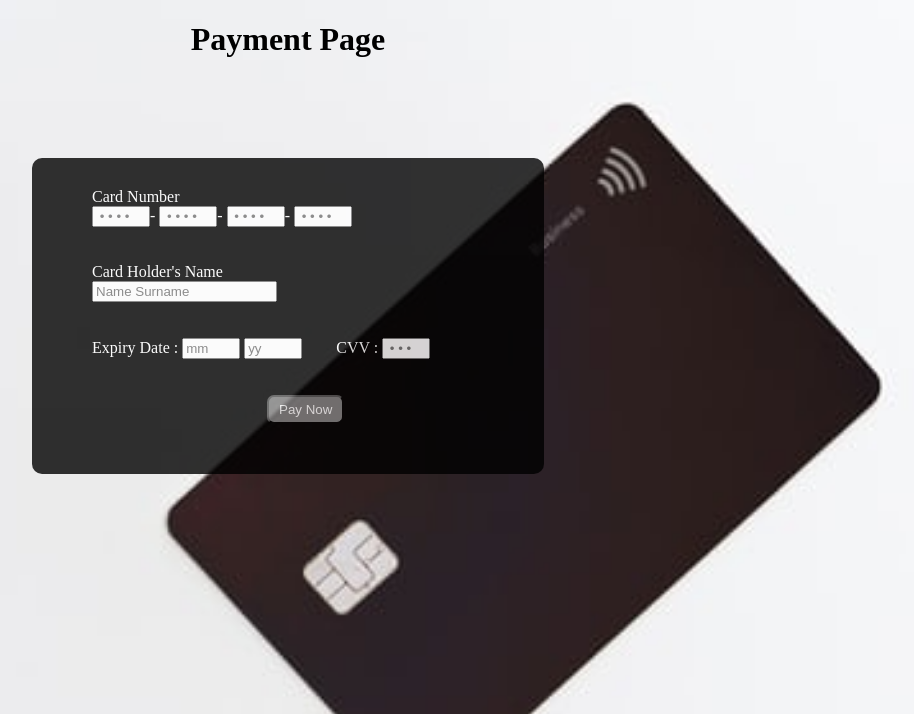
After one commit to vaibhavjan/Travel-and-Tourism, a PHP site: page /payment.html in a window 1280 px wide. The commit adds this page. Shown: the top 714 px of the page, without its empty margins (352-1266 px from the left). Run offline with PHP 8.4, Linux system fonts and the light colour scheme.

Commit message:
after payment page

```diff
--- a/login_page.html
+++ b/login_page.html
@@ -153,7 +153,7 @@
     }
 
     #bo {
-      background: url(images/4.jpg);
+      background: url(images/3.jpg);
       background-size: 100%;
     }
 
--- /dev/null
+++ b/payment.html
@@ -0,0 +1,82 @@
+<!DOCTYPE html>
+<html lang="en">
+
+<head>
+  <meta charset="UTF-8">
+  <meta http-equiv="X-UA-Compatible" content="IE=edge">
+  <meta name="viewport" content="width=device-width, initial-scale=1.0">
+  <title>Travel Mania | Payment page</title>
+  <link rel="shortcut icon" href="css/icon.ico" type="image/x-icon">
+</head>
+<style>
+  body {
+    margin: 0;
+    background-image: url(images/6.jpg);
+    background-size: 100%;
+  }
+
+  .payment {
+    opacity: 0.8;
+    color: white;
+    height: auto;
+    width: auto;
+    margin: 100px 30% auto 30%;
+    padding: 30px 10px 50px 60px;
+    background-color: black;
+    border-radius: 10px;
+  }
+
+  .c_num {
+    width: 50px;
+  }
+
+  .exp {
+    width: 50px;
+  }
+
+  input[type=submit] {
+    margin-left: 175px;
+    padding: 5px 10px 5px 10px;
+    border-radius: 7px;
+    background-color: grey;
+    color: white;
+  }
+  input[type=submit]:hover{
+    color:black;
+    background-color: gold;
+    cursor: pointer;
+  }
+</style>
+
+<body>
+  <h1 style="text-align: center;">Payment Page</h1>
+  <div class="payment">
+    <form>
+
+      <label for="first">Card Number</label><br>
+      <input type="text" class="c_num" maxlength="4" placeholder=" • • • •" required>-
+      <input type="text" class="c_num" maxlength="4" placeholder=" • • • •" required>-
+      <input type="text" class="c_num" maxlength="4" placeholder=" • • • •" required>-
+      <input type="text" class="c_num" maxlength="4" placeholder=" • • • •" required>
+      <br><br><br>
+
+      <label for="name">Card Holder's Name</label><br>
+      <input type="text" maxlength="20" placeholder="Name Surname" required>
+
+      <br><br><br>
+      <div>
+        <div style="display: inline;">
+          <label for="expiry">Expiry Date : </label>
+          <input type="text" class="exp" placeholder="mm" required>
+          <input type="text" class="exp" placeholder="yy" required>
+
+          <label for="cvv" style="padding-left: 30px;">CVV :</label>
+          <input type="password" maxlength="3" minlength="3" placeholder=" • • •" required style="width: 40px;">
+        </div>
+        <br><br><br>
+        <input type="submit" class="submit" value="Pay Now">
+    </form>
+  </div>
+</body>
+
+</html>
--- a/signup_page.html
+++ b/signup_page.html
@@ -182,7 +182,7 @@
   }
 
   body {
-    background-image: url(images/4.jpg);
+    background-image: url(images/3.jpg);
     background-size: 100%;
   }
 </style>
```
Also changed, not shown: about_us.html (added, +46 -0 lines), contactus.html (+10 -5 lines), css/styles.css (+9 -11 lines), index.html (+55 -13 lines), images/11.jpg (added), images/3.jpg, images/4.jpg (deleted), images/5.jpg (added), images/6.jpg (added), 1 other file.
